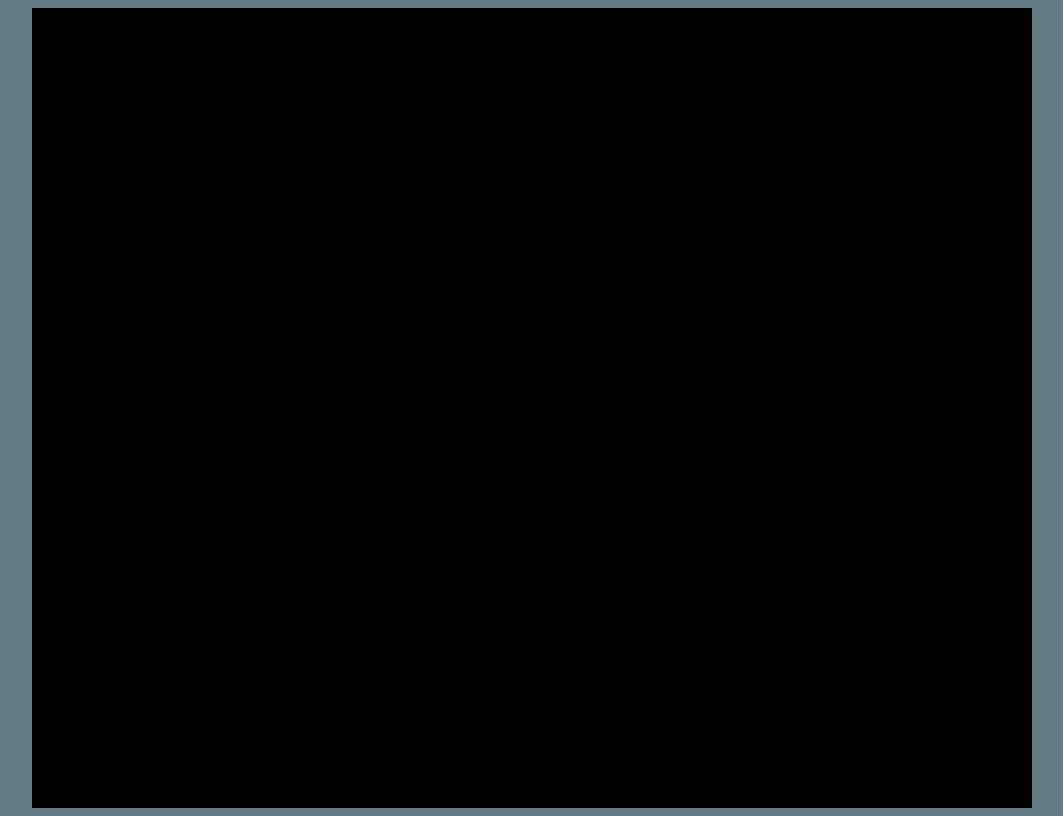
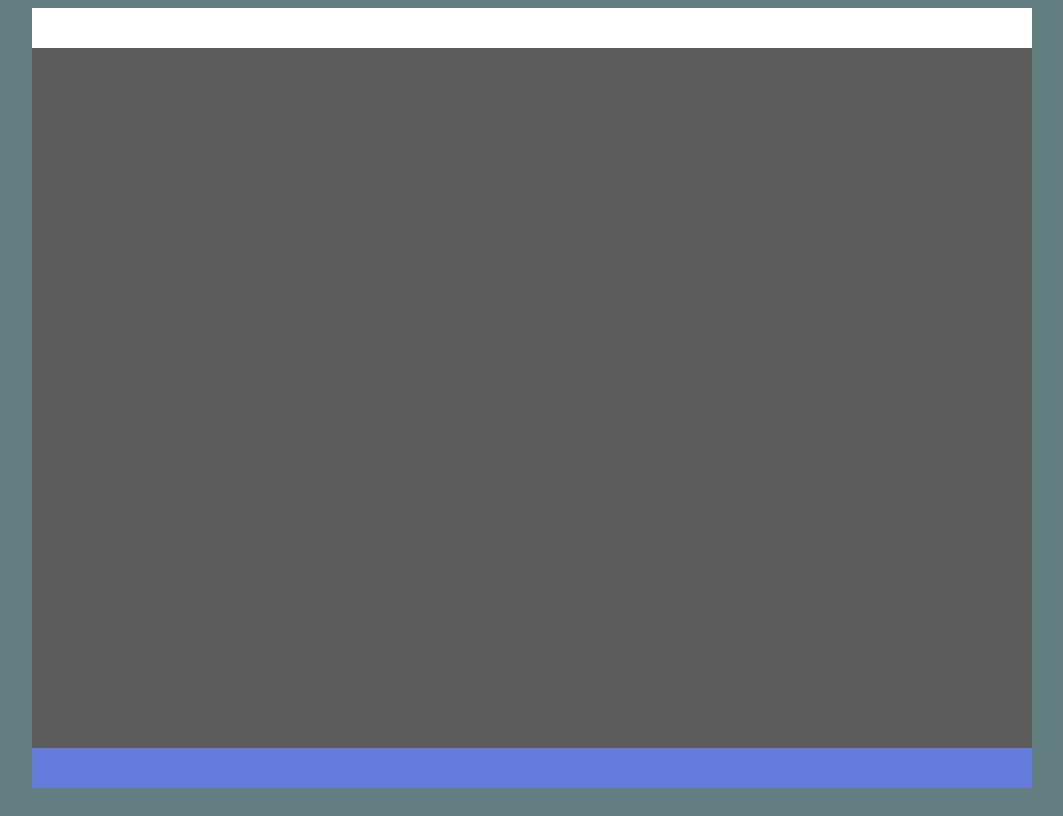
Before and after one commit to GoodJoe2049/splitter, a plain HTML site: page index.html in a window 1280 px wide. Shown: the whole page, without its empty margins (108-1171 px from the left). Drawn offline with Linux system fonts and the light colour scheme.

Commit message:
dynamic containers

```diff
--- a/index.html
+++ b/index.html
@@ -9,26 +9,57 @@
   </head>
 
   <style>
+    #site-container {
+      justify-content: center;
+      display: flex;
+    }
+
     #game-window-container {
       min-width: 250px;
       min-height: 450px;
       max-width: 1000px;
       max-height: 800px;
+      display: flex;
+      flex-flow: column;
       background-color: black;
     }
 
-    #site-container {
-        justify-content: center;
+    #top-container {
+      background-color: white;
       display: flex;
+      flex: 0 1 40px;
+    }
+
+    #game-area {
+      background-color: rgb(92, 92, 92);
+      height: auto;
+      display: flex;
+      flex: 1 1 auto;
+    }
+
+    #bottom-container {
+      background-color: rgb(101, 122, 219);
+      display: flex;
+      flex: 0 1 40px;
     }
   </style>
 
   <body style="background-color: rgb(100, 127, 131);">
     <div id="site-container">
       <div id="game-window-container">
-            <script src="main.js"></script>
+        <div id="top-container">
+
+        </div>
+        <div id="game-area">
+
+        </div>
+        <div id="bottom-container">
+
+        </div>
       </div>
     </div>
   </body>
 
+  <script src="main.js"></script>
+
 </html>
--- a/main.js
+++ b/main.js
@@ -1,6 +1,6 @@
 
-var windowWidth = window.innerWidth;
-var windowHeight = window.innerHeight;
+var windowWidth;
+var windowHeight;
 
 addEventListener("resize", (event) => {});
 
@@ -15,4 +15,5 @@ const drawGameWindow = () => {
     document.getElementById("game-window-container").style.height = windowHeight + "px";
 };
 
+onresize();
 drawGameWindow();
```
Lines whose indentation alone changed are shown as unchanged.
